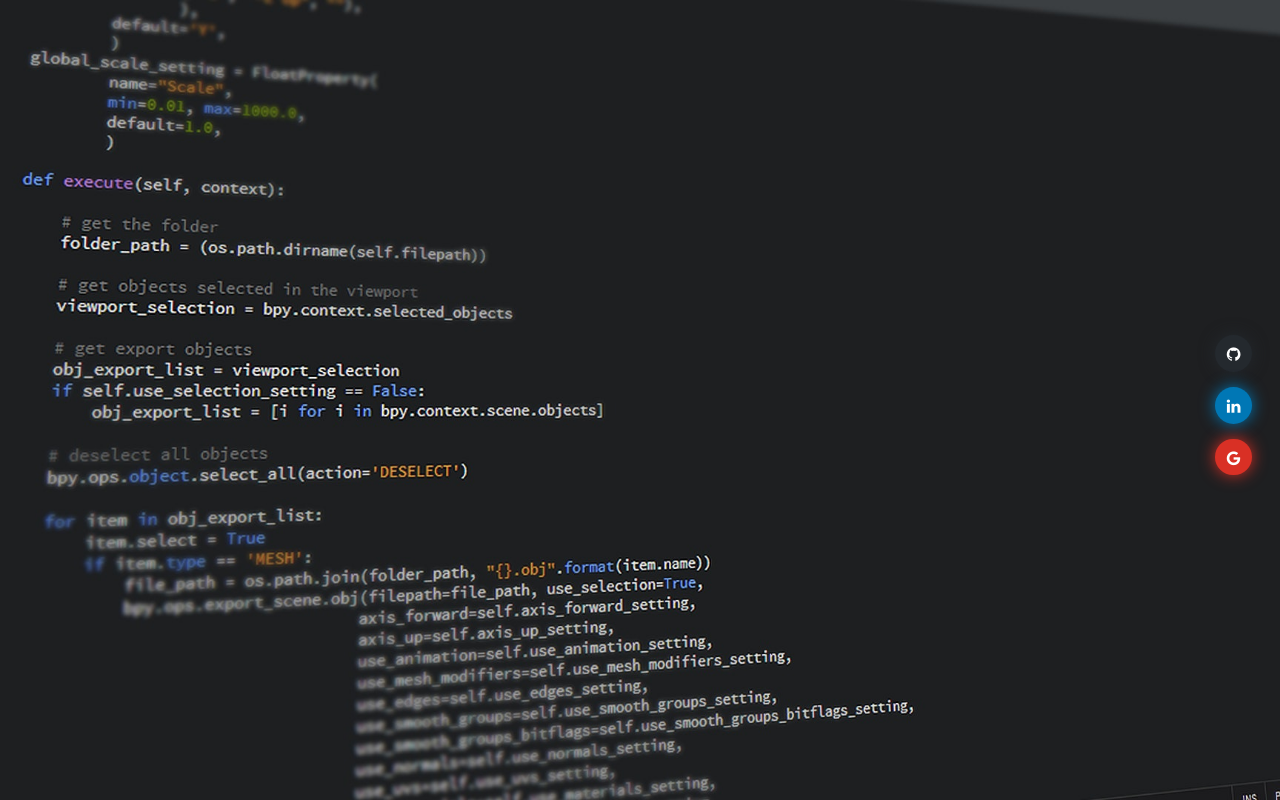
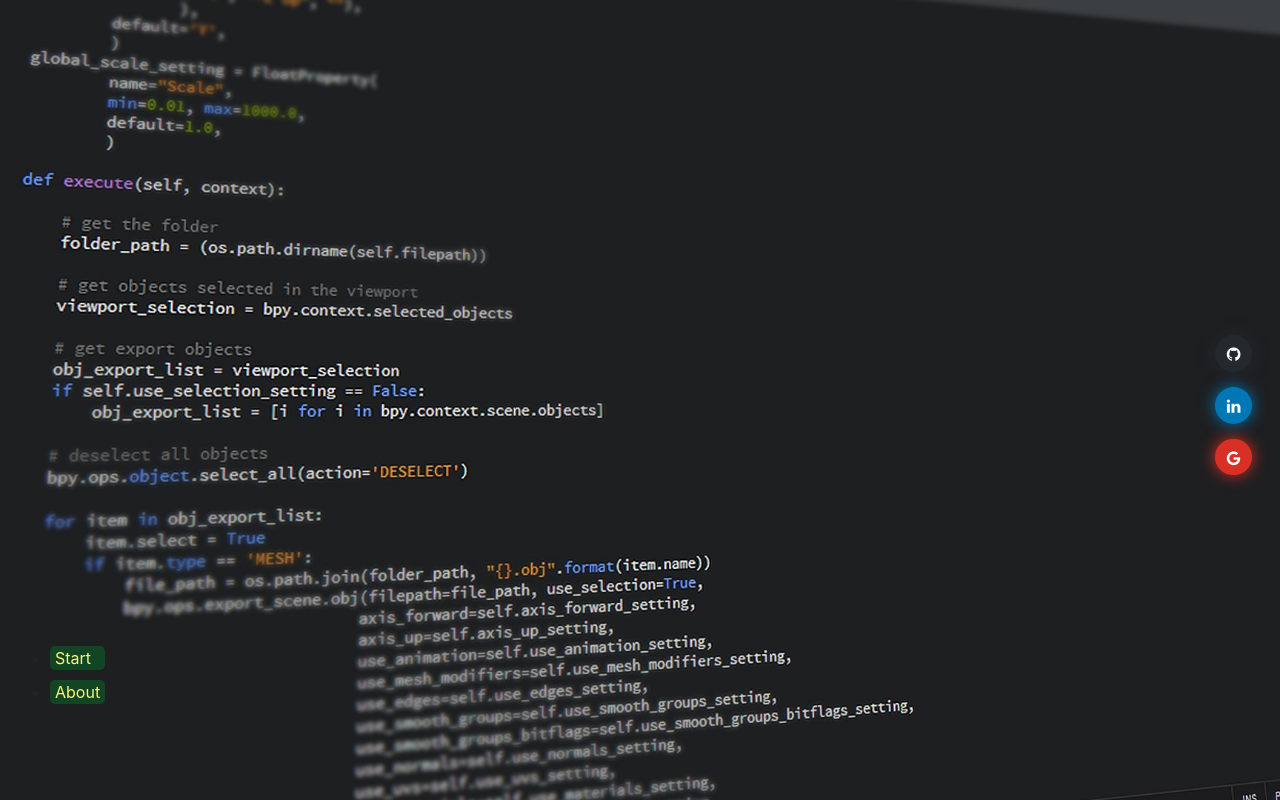
Before and after one commit to karam-fikre/karam-fikre, a React (Create React App) app: page / in a window 1280 px wide. Built offline with nearby package versions, Linux system fonts and the light colour scheme.

Commit message:
Added navmenu

```diff
--- a/src/App.js
+++ b/src/App.js
@@ -1,5 +1,6 @@
 import React, { Component } from 'react';
 import Intro from './components/intro.js';
+import NavMenu from './components/NavMenu';
 import './styles/App.css';
 
 class App extends Component {
@@ -8,6 +9,7 @@ class App extends Component {
 		return (
 			<div className="app">
 				<Intro />
+				<NavMenu/>
 			</div>
 		);
 	}
--- /dev/null
+++ b/src/components/NavMenu.js
@@ -0,0 +1,16 @@
+import React, { Component } from 'react';
+
+class NavMenu extends Component {
+	render() {
+		return (
+			<section id="navmenu" >
+				<ul>
+					<li><a href="./">Start</a></li>
+					<li><a href="#">About</a></li>
+				</ul>
+			</section>
+		);
+	}
+}
+
+export default NavMenu;
--- a/src/styles/App.css
+++ b/src/styles/App.css
@@ -11,6 +11,23 @@ body, html {
 	width: 100%;
 	height: 100%;
 	position: absolute;
+}
+
+#navmenu{
+	bottom: 10%;
+	position: absolute;
+}
+#navmenu ul li{
+background-color: #124524;
+align-content: center;
+border: #0077B5;
+border-radius: 5px;
+margin: 10px;
+}
+#navmenu ul li a{
+	margin: 5px;
+	color: #F9F871;
+	text-decoration: none;
 }
 
 @keyframes App-logo-spin {
```
Also changed, not shown: src/components/header.js (deleted, +0 -25 lines), src/components/intro.js (+5 -6 lines).
